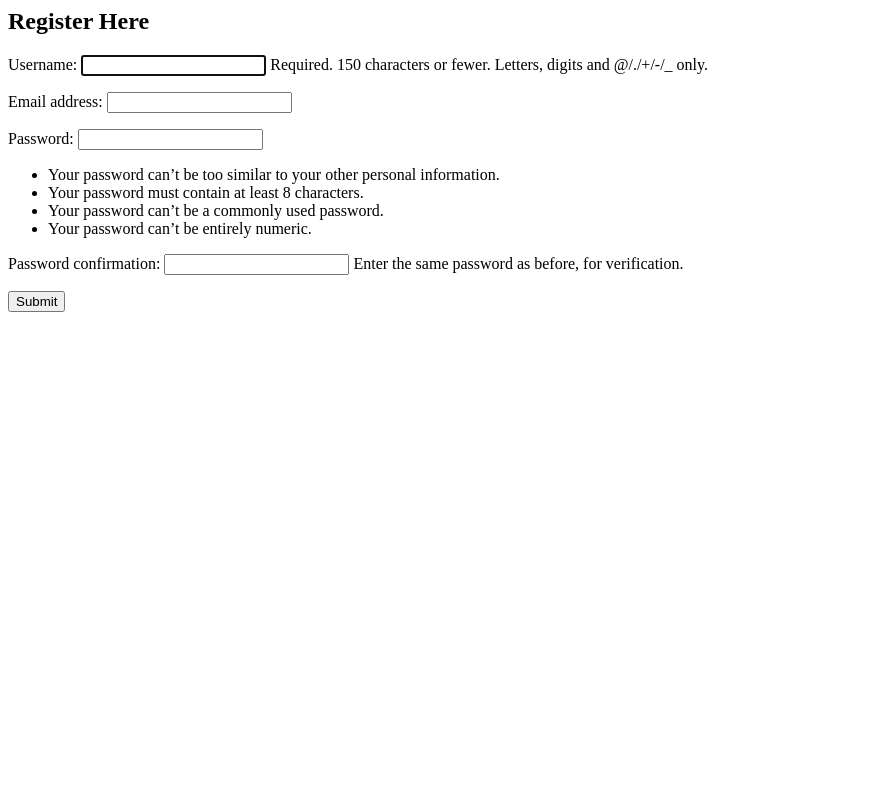
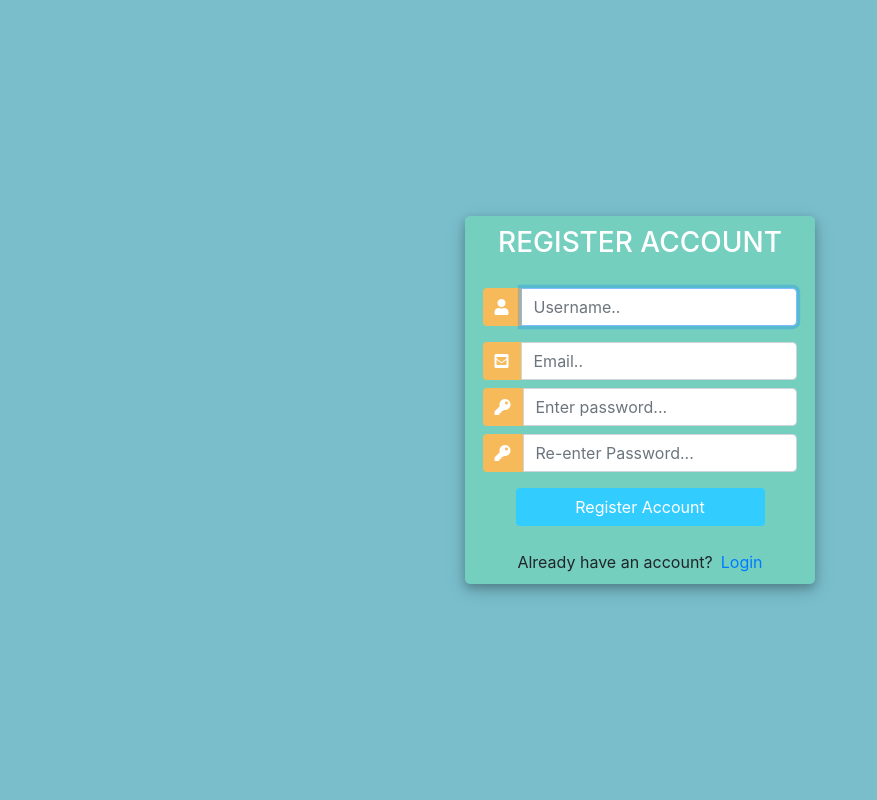
Before and after one commit to devseme/Untapped-Assessment, a Django app: page /register/ in a window 1280 px wide. Shown: the whole page, without its empty margins (0-877 px from the left). Run offline with Django 4.2, Linux system fonts and the light colour scheme; some libraries are stand-ins or nearby versions.

Commit message:
worked on the registration template

```diff
--- a/biashara/templates/accounts/registration.html
+++ b/biashara/templates/accounts/registration.html
@@ -1,7 +1,137 @@
-<h2>Register Here</h2>
-<form method="POST" action ="">
-    {% csrf_token %}
-{{form.as_p}}
+<!DOCTYPE html>
+<html>
 
-<input type="submit" name="create user">
-</form>
+<head>
+	<title>Login</title>
+	<link rel="stylesheet" href="https://stackpath.bootstrapcdn.com/bootstrap/4.1.3/css/bootstrap.min.css" integrity="sha384-MCw98/SFnGE8fJT3GXwEOngsV7Zt27NXFoaoApmYm81iuXoPkFOJwJ8ERdknLPMO" crossorigin="anonymous">
+	<script src="https://ajax.googleapis.com/ajax/libs/jquery/3.3.1/jquery.min.js"></script>
+	<link rel="stylesheet" href="https://use.fontawesome.com/releases/v5.6.1/css/all.css" integrity="sha384-gfdkjb5BdAXd+lj+gudLWI+BXq4IuLW5IT+brZEZsLFm++aCMlF1V92rMkPaX4PP" crossorigin="anonymous">
+
+	<style>
+		body,
+		html {
+			margin: 0;
+			padding: 0;
+			height: 100%;
+			background: #7abecc !important;
+		}
+		.user_card {
+			width: 350px;
+			margin-top: auto;
+			margin-bottom: auto;
+			background: #74cfbf;
+			position: relative;
+			display: flex;
+			justify-content: center;
+			flex-direction: column;
+			padding: 10px;
+			box-shadow: 0 4px 8px 0 rgba(0, 0, 0, 0.2), 0 6px 20px 0 rgba(0, 0, 0, 0.19);
+			-webkit-box-shadow: 0 4px 8px 0 rgba(0, 0, 0, 0.2), 0 6px 20px 0 rgba(0, 0, 0, 0.19);
+			-moz-box-shadow: 0 4px 8px 0 rgba(0, 0, 0, 0.2), 0 6px 20px 0 rgba(0, 0, 0, 0.19);
+			border-radius: 5px;
+
+		}
+
+		.form_container {
+			margin-top: 20px;
+		}
+
+		#form-title{
+			color: #fff;
+		}
+		.login_btn {
+			width: 100%;
+			background: #33ccff !important;
+			color: white !important;
+		}
+		.login_btn:focus {
+			box-shadow: none !important;
+			outline: 0px !important;
+		}
+		.login_container {
+			padding: 0 2rem;
+		}
+		.input-group-text {
+			background: #f7ba5b !important;
+			color: white !important;
+			border: 0 !important;
+			border-radius: 0.25rem 0 0 0.25rem !important;
+		}
+		.input_user,
+		.input_pass:focus {
+			box-shadow: none !important;
+			outline: 0px !important;
+		}
+
+	</style>
+
+</head>
+<body>
+	<div class="container h-100">
+		<div class="d-flex justify-content-center h-100">
+			<div class="user_card">
+				<div class="d-flex justify-content-center">
+					<h3 id="form-title">REGISTER ACCOUNT</h3>
+				</div>
+				<div class="d-flex justify-content-center form_container">
+
+					<form method="POST" action="">
+                        {% csrf_token %}
+						<div class="input-group mb-3">
+							<div class="input-group-append">
+								<span class="input-group-text"><i class="fas fa-user"></i></span>
+							</div>
+							{{form.username}}
+						</div>
+						<div class="input-group mb-2">
+							<div class="input-group-append">
+								<span class="input-group-text"><i class="fas fa-envelope-square"></i></span>
+							</div>
+							{{form.email}}
+						</div>
+						<div class="input-group mb-2">
+							<div class="input-group-append">
+								<span class="input-group-text"><i class="fas fa-key"></i></span>
+							</div>
+							{{form.password1}}
+						</div>
+						<div class="input-group mb-2">
+							<div class="input-group-append">
+								<span class="input-group-text"><i class="fas fa-key"></i></span>
+							</div>
+							{{form.password2}}
+						</div>
+
+				   		<div class="d-flex justify-content-center mt-3 login_container">
+				 			<input class="btn login_btn" type="submit" value="Register Account">
+				   		</div>
+					</form>
+				</div>
+
+				<div class="mt-4">
+					<div class="d-flex justify-content-center links">
+						Already have an account? <a href="{% url 'login' %}" class="ml-2">Login</a>
+					</div>
+				</div>
+			</div>
+		</div>
+	</div>
+	<script>
+						/* Because i didnt set placeholder values in forms.py they will be set here using vanilla Javascript
+		//We start indexing at one because CSRF_token is considered and input field
+		 */
+
+		//Query All input fields
+		var form_fields = document.getElementsByTagName('input')
+		form_fields[1].placeholder='Username..';
+		form_fields[2].placeholder='Email..';
+		form_fields[3].placeholder='Enter password...';
+		form_fields[4].placeholder='Re-enter Password...';
+
+
+		for (var field in form_fields){
+			form_fields[field].className += ' form-control'
+		}
+	</script>
+</body>
+</html>
--- a/biashara_fund/urls.py
+++ b/biashara_fund/urls.py
@@ -22,7 +22,7 @@ urlpatterns = [
     path('admin/', admin.site.urls),
     # re_path(r'^$', views.home, name='index'),
     re_path('register/',views.register_page,name= 'register'),
-    re_path('login/',views.login_page,name= 'register')
+    re_path('login/',views.login_page,name= 'login')
 
 
 ]
```
Also changed, not shown: biashara/templates/accounts/base.html (added).
